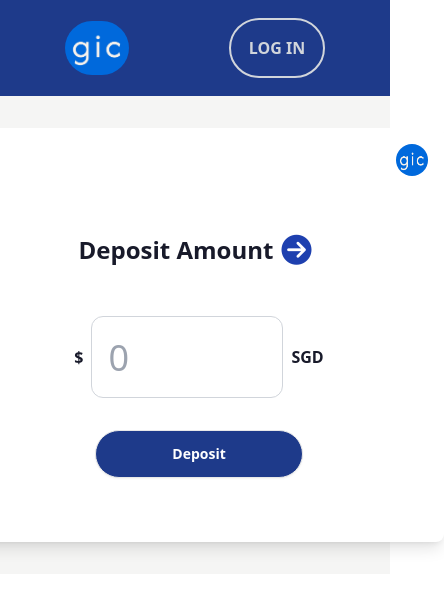
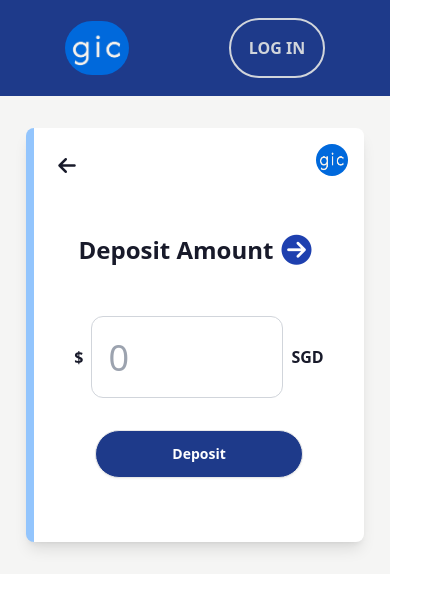
Before and after one commit to kiblykat/simple-bank-app, a React (Vite) app: page /#/transfer/deposit in a window 390 px wide. Shown: the top 598 px of the page, 444 px wide, since content can reach past the window. Built offline with nearby package versions, Linux system fonts and the light colour scheme.

Commit message:
UI FIX: gic logo overflow for transfer pages. added responsiveness for small screen

```diff
--- a/src/pages/Tr_Deposit.tsx
+++ b/src/pages/Tr_Deposit.tsx
@@ -53,7 +53,7 @@ const Tr_Deposit = () => {
             ></i>
             <img src="/gic3.png" className="rounded-full w-8 h-8 m-4" />
           </div>
-          <div className="flex flex-col justify-center items-center mx-20">
+          <div className="flex flex-col justify-center items-center md:mx-20">
             <div className="flex flex-row items-center justify-center m-5 mb-2">
               <p className="text-center text-2xl font-bold">Deposit Amount</p>
               <i className="text-3xl text-blue-800 fa-solid fa-circle-arrow-right p-2"></i>
--- a/src/pages/Tr_Withdraw.tsx
+++ b/src/pages/Tr_Withdraw.tsx
@@ -58,7 +58,7 @@ const Tr_Withdraw = () => {
             ></i>
             <img src="/gic3.png" className="rounded-full w-8 h-8 m-4" />
           </div>
-          <div className="flex flex-col justify-center items-center mx-20">
+          <div className="flex flex-col justify-center items-center md:mx-20">
             <div className="flex flex-row items-center justify-center m-5 mb-2">
               <p className="text-center text-2xl font-bold">Withdraw Amount</p>
               <i className="text-3xl text-blue-800 fa-solid fa-circle-arrow-left p-2"></i>
--- a/src/pages/Transfer.tsx
+++ b/src/pages/Transfer.tsx
@@ -16,9 +16,9 @@ const Transfer = () => {
 
   return (
     <>
-      <div className="bg-stone-100 h-full">
+      <div className="bg-stone-100 h-full w-screen">
         <div className="flex flex-row justify-center w-screen h-screen">
-          <div className="bg-white p-8 px-20 rounded-lg shadow-md">
+          <div className="bg-white pt-8 rounded-lg shadow-md">
             <div className="flex flex-col mb-4 justify-center items-center">
               <h1 className="text-xl font-semibold ">Transfer Money</h1>
             </div>
```
